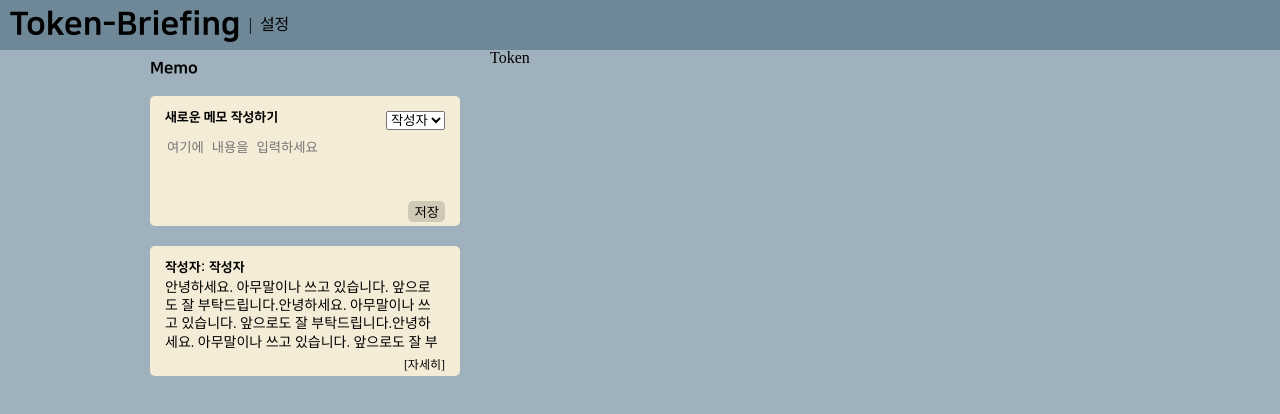
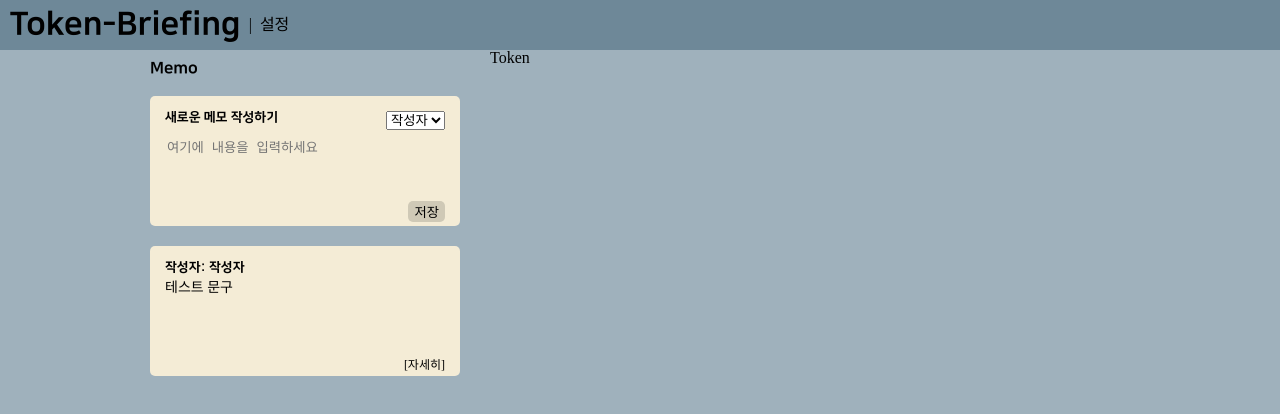
Before and after one commit to Potato-Y/Token-Briefing, a React (Create React App) app in the folder frontend/: page / in a window 1280 px wide. Shown: the top 414 px of the page. Built offline with nearby package versions, Linux system fonts and the light colour scheme; a web font is replaced by a local one.

Commit message:
MemoPost.js update

```diff
--- a/frontend/src/components/Post/Memo/MemoPost.js
+++ b/frontend/src/components/Post/Memo/MemoPost.js
@@ -4,7 +4,6 @@ import './MemoPost.css';
 
 const MemoPost = () => {
   // 메모 포스트 리스트
-  alert('load');
   const [memoList, setMemoList] = useState(null);
 
   return (
@@ -14,16 +13,11 @@ const MemoPost = () => {
       <MemoItem
         mode="write"
         saveOnClick={() => {
+          // 리스트가 다시 불러와질 수 있도록 처리
           setMemoList(null);
         }}
       />
-      <MemoItem
-        mode="read"
-        writer={'작성자'}
-        contents={
-          '안녕하세요. 아무말이나 쓰고 있습니다. 앞으로도 잘 부탁드립니다.안녕하세요. 아무말이나 쓰고 있습니다. 앞으로도 잘 부탁드립니다.안녕하세요. 아무말이나 쓰고 있습니다. 앞으로도 잘 부탁드립니다.안녕하세요. 아무말이나 쓰고 있습니다. 앞으로도 잘 부탁드립니다.'
-        }
-      />
+      <MemoItem mode="read" writer={'작성자'} contents={'테스트 문구'} />
     </div>
   );
 };
```
